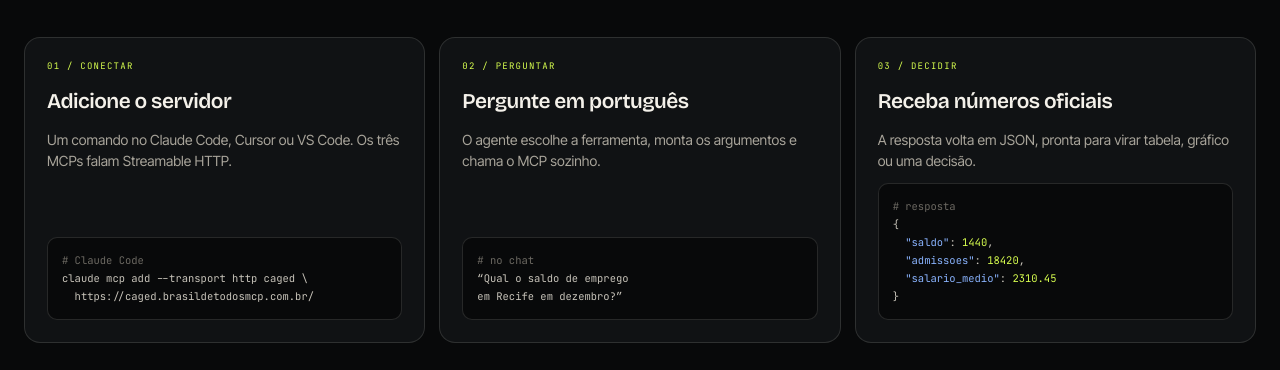
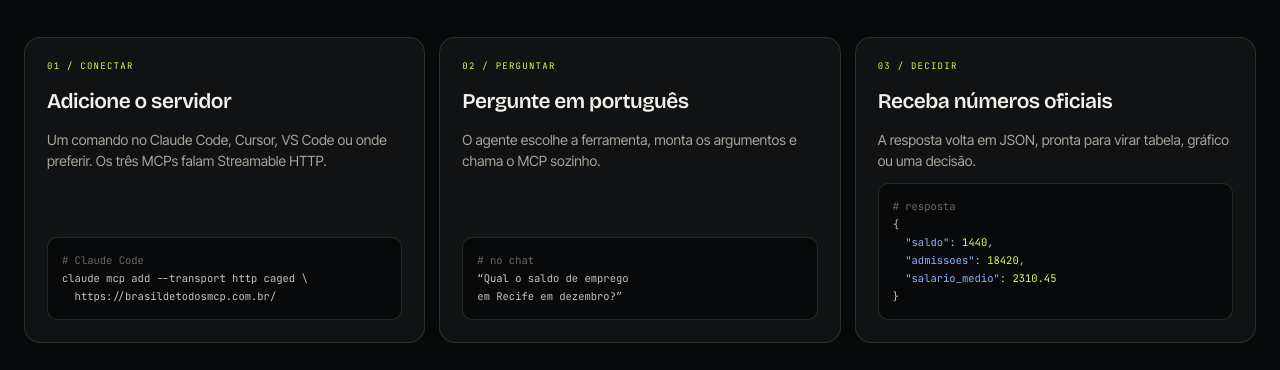
Before and after one commit to jplustosa/brasildetodosmcp, a plain HTML site: page index.html in a window 1280 px wide. Shown: the part 2448-2818 px from the top of the page. Drawn offline with nearby package versions, Linux system fonts and the light colour scheme.

Commit message:
Modify instructions for server addition
Updated the text to include 'ou onde preferir' and corrected the URL.

```diff
--- a/index.html
+++ b/index.html
@@ -555,10 +555,10 @@
         <div class="step reveal">
           <span class="step-n">01 / conectar</span>
           <h3>Adicione o servidor</h3>
-          <p>Um comando no Claude Code, Cursor ou VS Code. Os três MCPs falam Streamable HTTP.</p>
+          <p>Um comando no Claude Code, Cursor, VS Code ou onde preferir. Os três MCPs falam Streamable HTTP.</p>
           <div class="code"><span class="c"># Claude Code</span>
 claude mcp add --transport http caged \
-  https://caged.brasildetodosmcp.com.br/</div>
+  https://brasildetodosmcp.com.br/</div>
         </div>
         <div class="step reveal" style="animation-delay:80ms">
           <span class="step-n">02 / perguntar</span>
```
